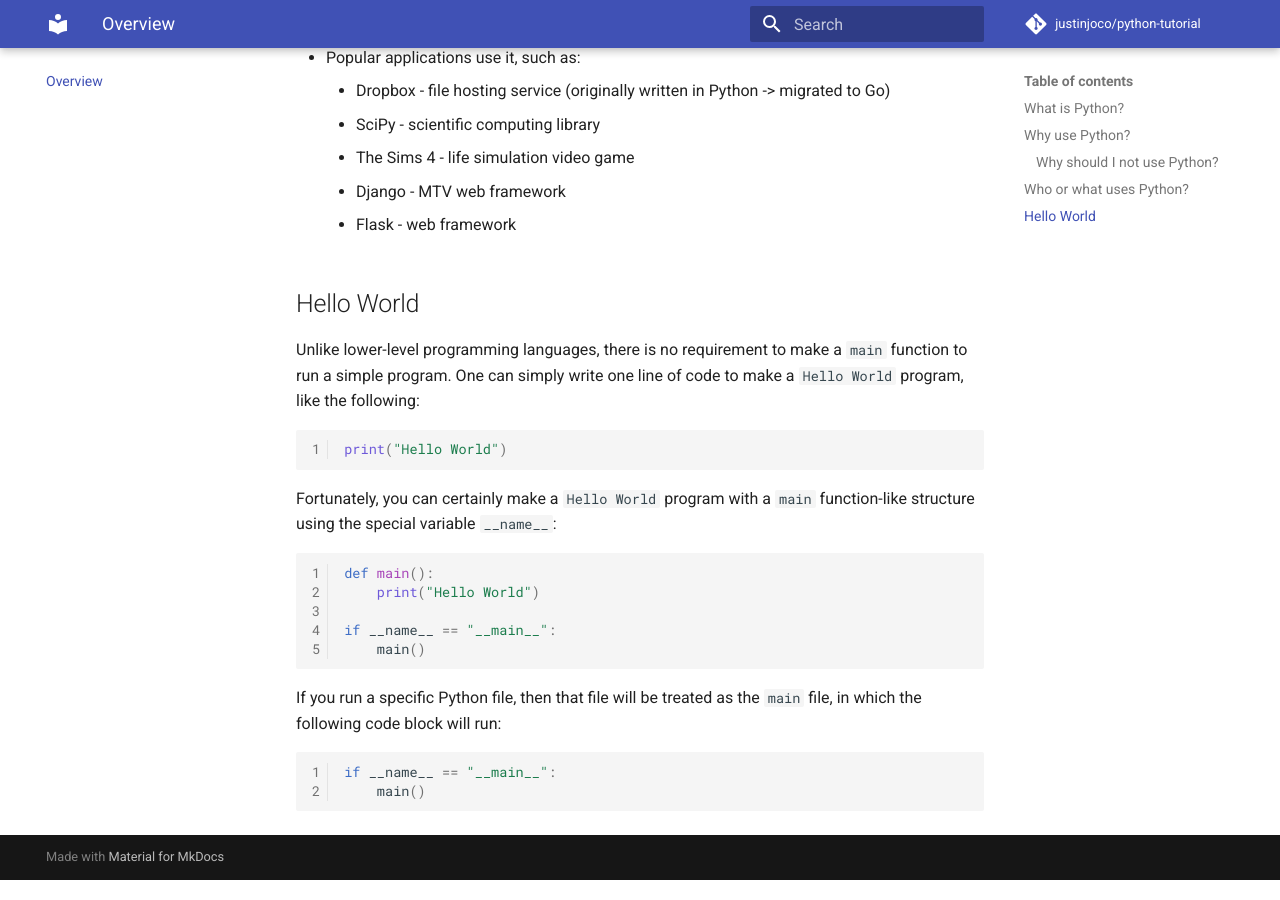
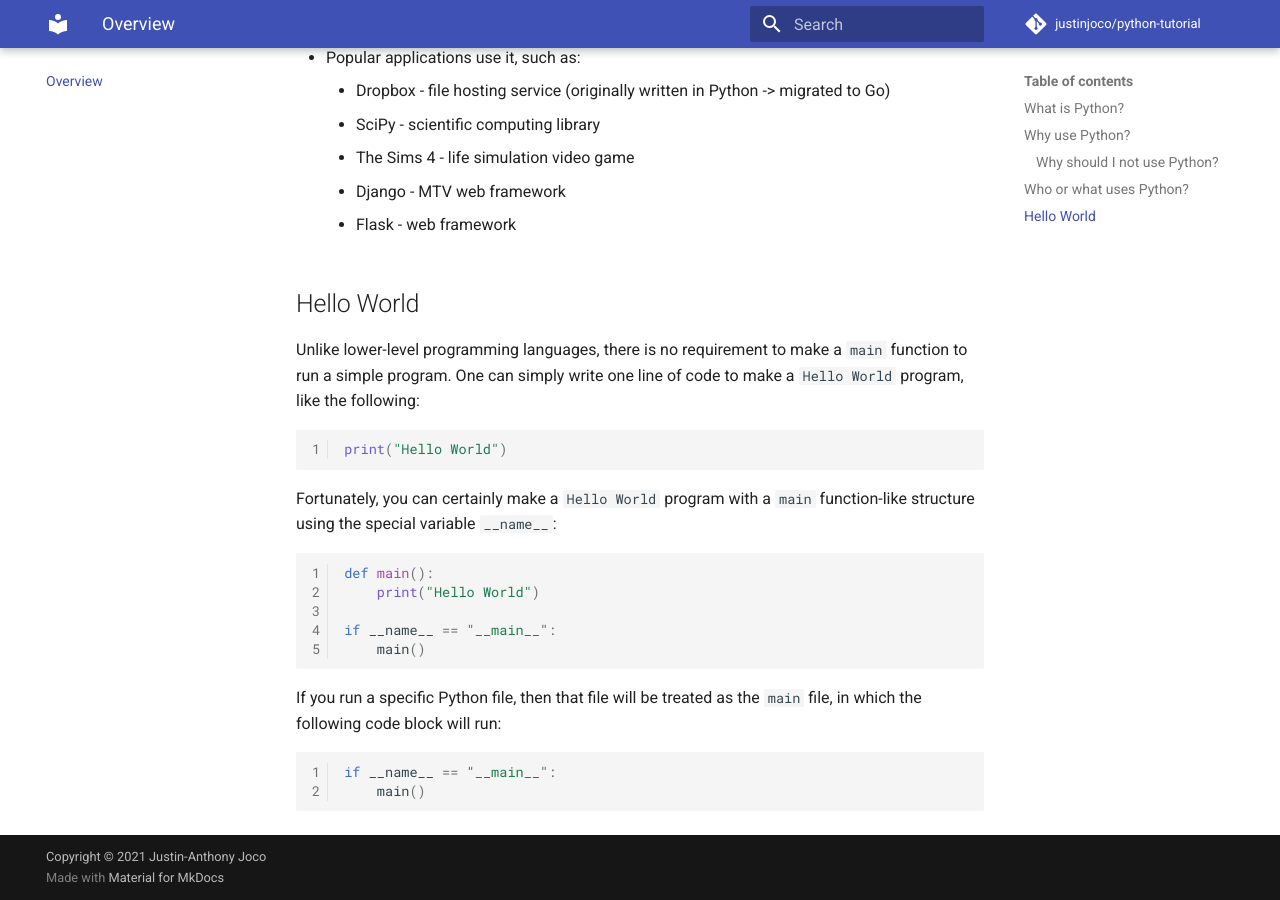
Before and after one commit to justinjoco/python-tutorial, an MkDocs documentation site: the page built from docs/index.md, in a window 1280 px wide and 900 px high, scrolled down 2009 px. Built offline with MkDocs 1.6.1 and Material for MkDocs 9.7.7, drawn with Linux system fonts in a browser that asks for light colours; comment, search, counter and statistics services are not loaded.

Commit message:
copyright

```diff
--- a/mkdocs.yml
+++ b/mkdocs.yml
@@ -1,7 +1,10 @@
 site_name: Python Tutorial
+site_author: "Justin-Anthony Joco"
 
 repo_name: justinjoco/python-tutorial
 repo_url: https://github.com/justinjoco/python-tutorial
+
+copyright:   'Copyright &copy; 2021 Justin-Anthony Joco'
 
 theme:
   name: material
```
